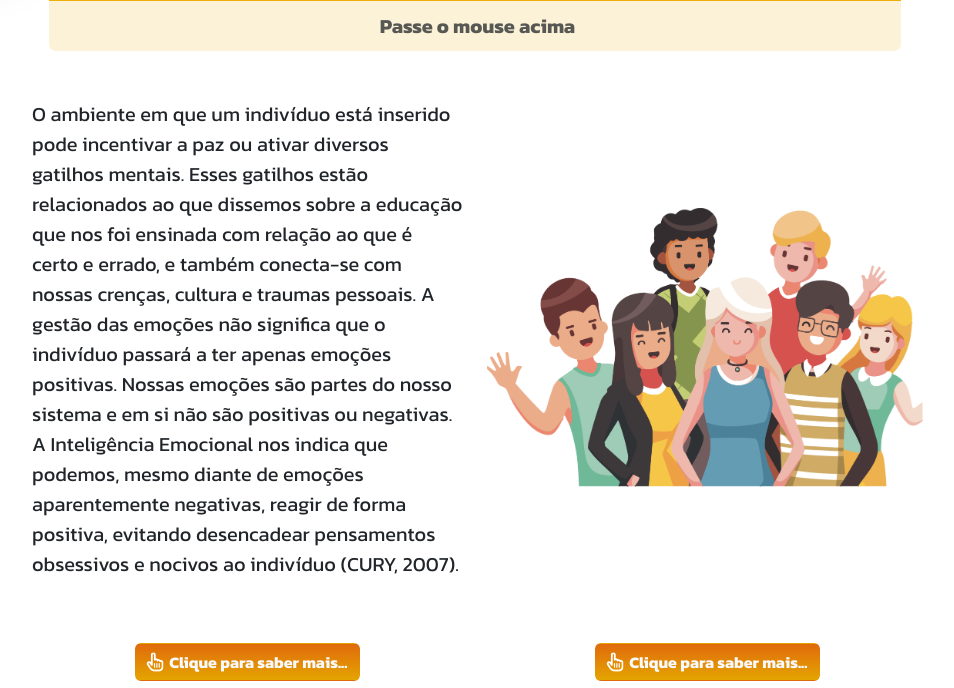
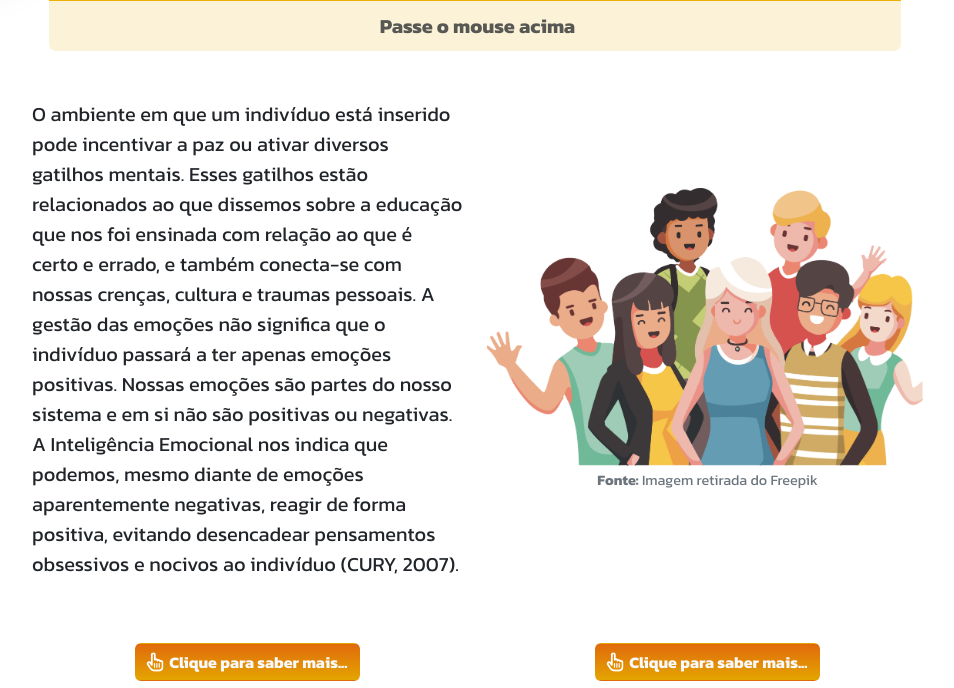
Before and after one commit to davibarbosamarques/InteligenciaEmocional_EGPCE, a PHP site: page /topico02.php in a window 1280 px wide. Shown: the part 847-1535 px from the top of the page, without its empty margins (261-1215 px from the left). Run offline with PHP 8.4, Linux system fonts and the light colour scheme.

Commit message:
terminei 3.0

```diff
--- a/Modulo01/index.php
+++ b/Modulo01/index.php
@@ -34,6 +34,7 @@
                                 <div class="col-sm-12 col-md-5 img-index">
                                     <img src="imgs/img-comeco.png" alt="Imagem que remete a organização" id="img-1"
                                         class="w-75 wow animate__zoomIn img-apresentacao">
+                                        <p class="FonteFigura FonteMenor text-secondary"><strong>Fonte:</strong> Imagem retirada do Freepik</p>
                                 </div>
 
                                 <div class="col-sm-12 col-md-7 mt-5">
--- a/Modulo01/topico01.php
+++ b/Modulo01/topico01.php
@@ -266,6 +266,11 @@ include('layout/head.php');
                             <div class="row d-flex align-items-center justify-content-between">
                                 <div class="col-sm-12 col-md-5 img-index">
                                     <img src="imgs/img-game.png" alt="Imagem que remete a organização" id="img-1" class="w-75 wow animate__zoomIn img-apresentacao">
+                                    <div class="text-center">
+                                    <p class="FonteFigura FonteMenor text-secondary"><strong>Fonte:</strong> <a
+                                            target="blank"
+                                            href="https://br.freepik.com/vetores-premium/conceito-de-atividade-de-negocios_35481750.htm"> Imagem retirada do Freepik</a></p>
+                                    </div>
                                 </div>
 
                                 <div class="col-sm-12 col-md-7 mt-5">
--- a/Modulo02/topico01.php
+++ b/Modulo02/topico01.php
@@ -154,6 +154,11 @@
                     <div class="apresentacao mb-5">
                         <div class="img_apresentacao wow animate__zoomIn">
                             <img src="imgs-pessoas/pessoa.png" class="w-100" alt="">
+                            <div class="text-center">
+                                    <p class="FonteFigura FonteMenor text-secondary"><strong>Fonte:</strong> <a
+                                            target="blank"
+                                            href="https://br.freepik.com/vetores-premium/conceito-de-atividade-de-negocios_35481750.htm"> Imagem retirada do Freepik</a></p>
+                            </div>
                         </div>
                         <div>
                             <!-- lista ordenada  -->
--- a/Modulo02/topico02.php
+++ b/Modulo02/topico02.php
@@ -179,6 +179,9 @@
 
                             <div class="col-sm-12 col-md-6 img wow fadeInRight" data-wow-delay="0.3s">
                                 <img src="imgs-pessoas/Group 2.png" alt="" class="w-100">
+                                <div class="text-center">
+                                    <p class="FonteFigura FonteMenor text-secondary"><strong>Fonte:</strong> Imagem retirada do Freepik</p>
+                                </div>
                             </div>
                         </div>
 
@@ -483,6 +486,9 @@
                         <div class="row d-flex align-items-center">
                             <div class="col-sm-12 col-md-6 img wow fadeInLeft" data-wow-delay="0.3s">
                                 <img src="imgs-pessoas/Group 6.png" class="w-75" alt="">
+                                <div class="text-center">
+                                    <p class="FonteFigura FonteMenor text-secondary"><strong>Fonte:</strong> Imagem retirada do Freepik</p>
+                                </div>
                             </div>
 
                             <div class="col-sm-12 col-md-6 wow fadeInRight" data-wow-delay="0.3s">
@@ -738,6 +744,9 @@
 
                             <div class="col-sm-12 col-md-6 wow fadeInRight" data-wow-daley="0.3s">
                                 <img src="imgs-pessoas/Group 4.png" alt="" class="w-100">
+                                                                <div class="text-center">
+                                    <p class="FonteFigura FonteMenor text-secondary"><strong>Fonte:</strong> Imagem retirada do Freepik</p>
+                                </div>
                             </div>
                         </div>
 
@@ -763,6 +772,7 @@
                         <div class="row d-flex align-items-center justify-content-between">
                             <div class="col-sm-12 col-md-6 wow fadeInLeft" data-wow-daley="0.3s">
                                 <img src="imgs-pessoas/Group 11.png" alt="" class="w-100">
+                                    <p class="FonteFigura FonteMenor text-secondary"><strong>Fonte:</strong> Imagem retirada do Freepik</p>
                             </div>
 
                             <div class="col-sm-12 col-md-6 wow fadeInRight" data-wow-daley="0.3s">
--- a/Modulo02/topico03.php
+++ b/Modulo02/topico03.php
@@ -483,6 +483,9 @@
                                 <div class="col-sm-12 col-md-5 img-index">
                                     <img src="imgs/img-game.png" alt="Imagem que remete a organização" id="img-1"
                                         class="w-75 wow animate__zoomIn img-apresentacao">
+                                        <p class="FonteFigura FonteMenor text-secondary"><strong>Fonte:</strong> <a
+                                            target="blank"
+                                            href="https://br.freepik.com/vetores-premium/conceito-de-atividade-de-negocios_35481750.htm"> Imagem retirada do Freepik</a></p>
                                 </div>
 
                                 <div class="col-sm-12 col-md-7 mt-5">
```
